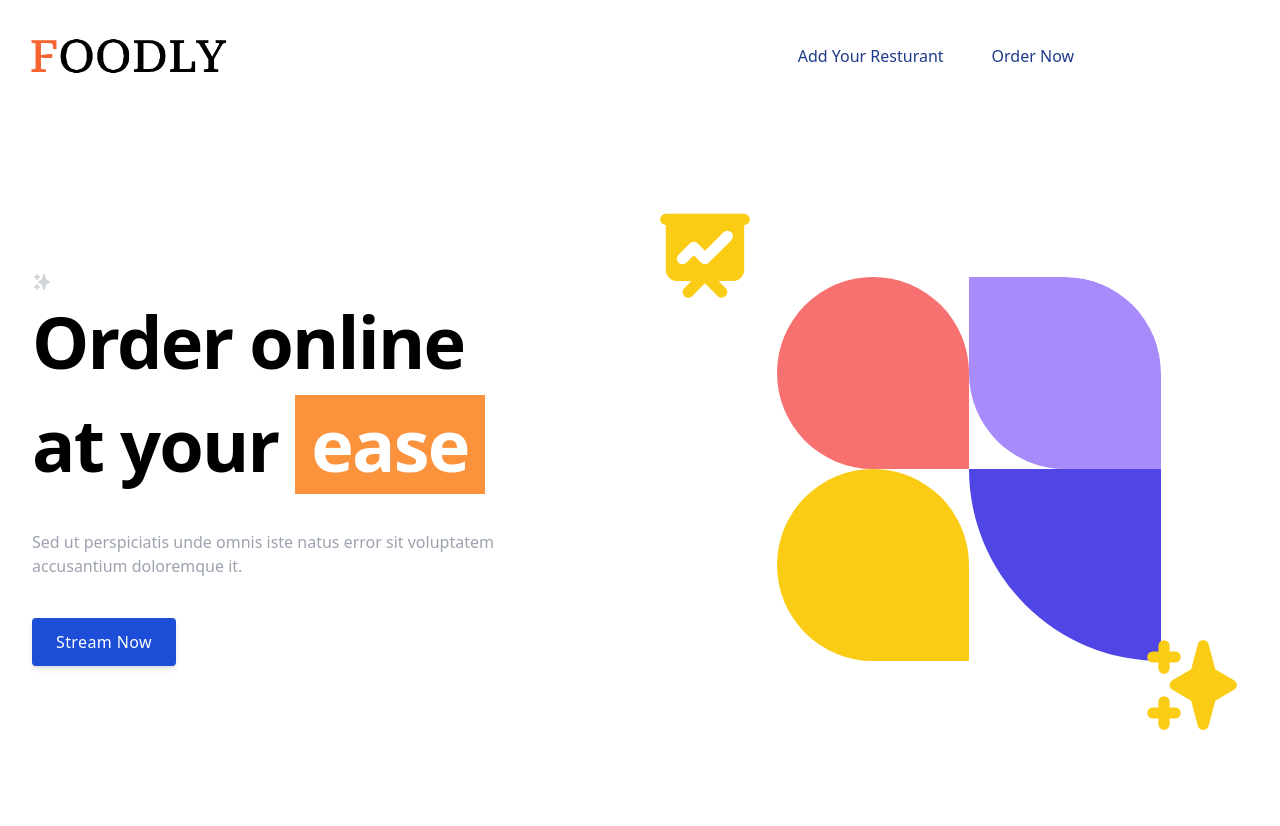
After one commit to am12an34/xyz_foodly, a Flask app: template foodly/templates/landingpage.html in a window 1280 px wide. The commit adds this page. Run offline with Flask 3, Linux system fonts and the light colour scheme; the template is opened without the code that fills it, so the values that code supplies are empty; some libraries are stand-ins or nearby versions.

Commit message:
landingpage done

```diff
--- a/foodly/static/css/index.css
+++ b/foodly/static/css/index.css
@@ -147,6 +147,9 @@ body{
 }
 .btn:focus{
     box-shadow: rgba(0, 0, 0, 0.16) 0px 3px 6px, rgba(0, 0, 0, 0.23) 0px 3px 6px;
+}
+.dropdown-menu li:hover{
+    cursor: pointer;
 }
 .rest-prof-img{
     max-width: fit-content;
--- /dev/null
+++ b/foodly/static/css/landing.css
@@ -0,0 +1,4 @@
+.nav-menu-landing:hover{
+    cursor: pointer;
+    color: #f0643e;
+}
--- /dev/null
+++ b/foodly/templates/landingpage.html
@@ -0,0 +1,85 @@
+<!DOCTYPE html>
+<html lang="en">
+<head>
+    <meta charset="UTF-8">
+    <meta name="viewport" content="width=device-width, initial-scale=1.0">
+    <script src="https://cdn.tailwindcss.com"></script>
+    <link rel="stylesheet" href="../static/css/landing.css">
+    <title>Foodly | Welcome</title>
+</head>
+<body>
+    <div class=" bg-white">
+        <header class="relative flex max-w-screen-xl flex-col overflow-hidden px-4 py-4 text-blue-900 md:mx-auto md:flex-row md:items-center">
+          <a href="#" class="flex cursor-pointer items-center whitespace-nowrap text-2xl font-black text-blue-500">
+            <span class="mr-2 text-4xl">
+              <img src="../static/images/foodly_logo.png" alt="" style="width: 50%; margin: 10px;">
+            </span>
+          </a>
+          <input type="checkbox" class="peer hidden" id="navbar-open" />
+          <label class="absolute top-5 right-7 cursor-pointer md:hidden text-blue-600" for="navbar-open">
+            <span class="sr-only">Toggle Navigation</span>
+            <svg xmlns="http://www.w3.org/2000/svg" class="h-6 w-6" fill="none" viewBox="0 0 24 24" stroke="currentColor" stroke-width="2">
+              <path stroke-linecap="round" stroke-linejoin="round" d="M4 6h16M4 12h16M4 18h16" />
+            </svg>
+          </label>
+          <nav aria-label="Header Navigation" class="peer-checked:mt-8 peer-checked:max-h-56 flex max-h-0 w-full flex-col items-center justify-between overflow-hidden transition-all md:ml-24 md:max-h-full md:flex-row md:items-start">
+            <ul class="flex flex-col items-center space-y-2 md:ml-auto md:flex-row md:space-y-0">
+              <li class="md:mr-12 nav-menu-landing"><a href="#">Add Your Resturant</a></li>
+              <li class="md:mr-12 nav-menu-landing"><a href="#">Order Now</a></li>
+              <li class="md:mr-12">
+                <button class="rounded-full border-2 border-white px-6 py-1 font-medium text-white transition-colors hover:bg-white hover:text-gray-700">Login</button>
+              </li>
+            </ul>
+          </nav>
+        </header>
+
+        <div class="mx-auto h-full px-4 py-28 md:py-40 sm:max-w-xl md:max-w-full md:px-24 lg:max-w-screen-xl lg:px-8">
+          <div class="flex flex-col items-center justify-between lg:flex-row">
+            <div class="">
+              <div class="lg:max-w-xl lg:pr-5">
+                <p class="flex text-sm uppercase text-gray-300">
+                  <svg xmlns="http://www.w3.org/2000/svg" class="mr-1 inline h-5 w-5" viewBox="0 0 20 20" fill="currentColor">
+                    <path fill-rule="evenodd" d="M5 2a1 1 0 011 1v1h1a1 1 0 010 2H6v1a1 1 0 01-2 0V6H3a1 1 0 010-2h1V3a1 1 0 011-1zm0 10a1 1 0 011 1v1h1a1 1 0 110 2H6v1a1 1 0 11-2 0v-1H3a1 1 0 110-2h1v-1a1 1 0 011-1zM12 2a1 1 0 01.967.744L14.146 7.2 17.5 9.134a1 1 0 010 1.732l-3.354 1.935-1.18 4.455a1 1 0 01-1.933 0L9.854 12.8 6.5 10.866a1 1 0 010-1.732l3.354-1.935 1.18-4.455A1 1 0 0112 2z" clip-rule="evenodd" />
+                  </svg>
+                </p>
+                <h2 class="mb-6 max-w-lg text-5xl font-bold leading-snug tracking-tight sm:text-7xl sm:leading-snug">
+                  Order online at your
+                  <span class="my-1 inline-block border-b-8 border-white bg-orange-400 px-4 font-bold text-white">ease</span>
+                </h2>
+                <p class="text-base text-gray-400">Sed ut perspiciatis unde omnis iste natus error sit voluptatem accusantium doloremque it.</p>
+              </div>
+              <div class="mt-10 flex flex-col items-center md:flex-row">
+                <a href="/" class="mb-3 inline-flex h-12 w-full items-center justify-center rounded bg-blue-700 px-6 font-medium tracking-wide text-white shadow-md transition md:mr-4 md:mb-0 md:w-auto focus:outline-none hover:bg-blue-800">Stream Now </a>
+                <a href="/" aria-label="" class="group inline-flex items-center font-semibold text-white"
+                  >Watch how it works
+                  <svg xmlns="http://www.w3.org/2000/svg" class="group-hover:translate-x-2 ml-4 h-6 w-6 transition-transform" fill="none" viewBox="0 0 24 24" stroke="currentColor" stroke-width="2">
+                    <path stroke-linecap="round" stroke-linejoin="round" d="M17 8l4 4m0 0l-4 4m4-4H3" />
+                  </svg>
+                </a>
+              </div>
+            </div>
+            <div class="relative hidden lg:ml-32 lg:block lg:w-1/2">
+              <svg xmlns="http://www.w3.org/2000/svg" class="mx-auto my-6 h-10 w-10 animate-bounce rounded-full bg-blue-50 p-2 lg:hidden" fill="none" viewBox="0 0 24 24" stroke="currentColor" stroke-width="2">
+                <path stroke-linecap="round" stroke-linejoin="round" d="M16 17l-4 4m0 0l-4-4m4 4V3" />
+              </svg>
+              <div class="abg-orange-400 w-fit rounded-[6rem] mx-auto overflow-hidden rounded-tl-none rounded-br-none">
+                <svg xmlns="http://www.w3.org/2000/svg" class="absolute -left-10 -top-20 h-28 w-28 rounded-xl text-yellow-400" viewBox="0 0 20 20" fill="currentColor">
+                  <path fill-rule="evenodd" d="M3 3a1 1 0 000 2v8a2 2 0 002 2h2.586l-1.293 1.293a1 1 0 101.414 1.414L10 15.414l2.293 2.293a1 1 0 001.414-1.414L12.414 15H15a2 2 0 002-2V5a1 1 0 100-2H3zm11.707 4.707a1 1 0 00-1.414-1.414L10 9.586 8.707 8.293a1 1 0 00-1.414 0l-2 2a1 1 0 101.414 1.414L8 10.414l1.293 1.293a1 1 0 001.414 0l4-4z" clip-rule="evenodd" />
+                </svg>
+                <svg xmlns="http://www.w3.org/2000/svg" class="absolute right-0 -bottom-20 h-28 w-28 rounded-xl text-yellow-400" viewBox="0 0 20 20" fill="currentColor">
+                  <path fill-rule="evenodd" d="M5 2a1 1 0 011 1v1h1a1 1 0 010 2H6v1a1 1 0 01-2 0V6H3a1 1 0 010-2h1V3a1 1 0 011-1zm0 10a1 1 0 011 1v1h1a1 1 0 110 2H6v1a1 1 0 11-2 0v-1H3a1 1 0 110-2h1v-1a1 1 0 011-1zM12 2a1 1 0 01.967.744L14.146 7.2 17.5 9.134a1 1 0 010 1.732l-3.354 1.935-1.18 4.455a1 1 0 01-1.933 0L9.854 12.8 6.5 10.866a1 1 0 010-1.732l3.354-1.935 1.18-4.455A1 1 0 0112 2z" clip-rule="evenodd" />
+                </svg>
+                <div class="flex w-96 flex-wrap">
+                  <div class="h-48 w-1/2 rounded-full rounded-br-none bg-red-400"></div>
+                  <div class="rounded-[6rem] h-48 w-1/2 rounded-tl-none rounded-br-none bg-violet-400"></div>
+                  <div class="h-48 w-1/2 rounded-full rounded-b-none rounded-br-none bg-yellow-400"></div>
+                  <div class="h-48 w-1/2 rounded-full rounded-t-none rounded-br-none bg-indigo-600"></div>
+                </div>
+              </div>
+            </div>
+          </div>
+        </div>
+      </div>
+
+</body>
+</html>
```
